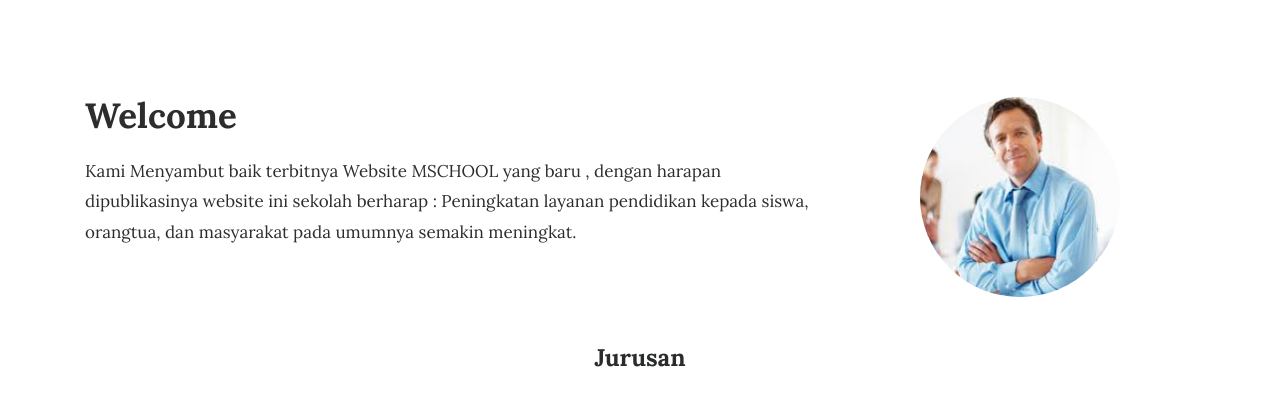
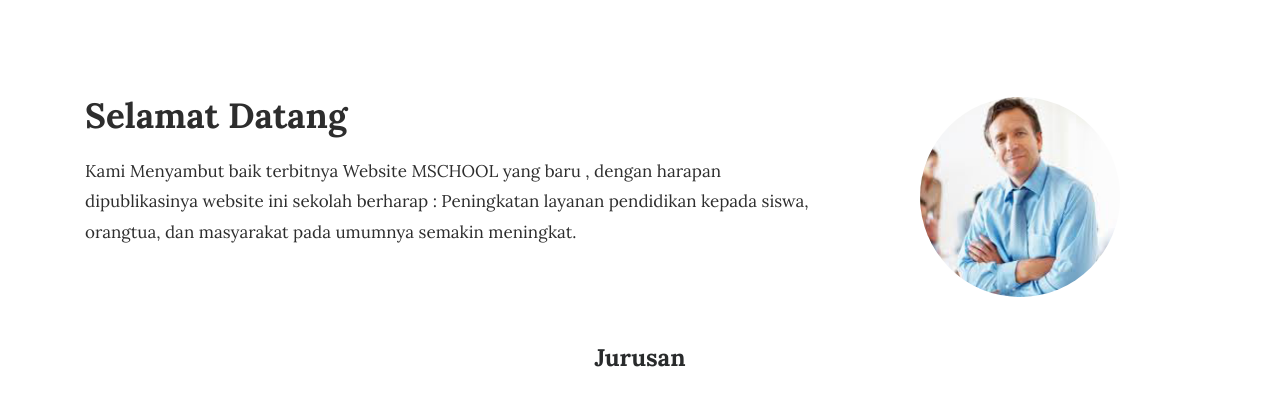
Before and after one commit to asep-krwn/smk_asshiddiqiyah, a CodeIgniter app: page /smk_asshiddiqiyah/ in a window 1280 px wide. Shown: the part 1117-1516 px from the top of the page. Run offline with CodeIgniter, Linux system fonts and the light colour scheme; data comes from the database, SQL or seed files in the repository.

Commit message:
Perubahan Selamat datang

```diff
--- a/application/views/depan/v_home.php
+++ b/application/views/depan/v_home.php
@@ -170,7 +170,7 @@
         <div class="container">
             <div class="row justify-content-center">
                 <div class="col-md-8">
-                    <h2>Welcome</h2>
+                    <h2>Selamat Datang</h2>
                     <p>Kami Menyambut baik terbitnya Website MSCHOOL yang baru , dengan harapan dipublikasinya website ini sekolah berharap : Peningkatan layanan pendidikan kepada siswa, orangtua, dan masyarakat pada umumnya semakin meningkat. </p>
                 </div>
                 <div class="col-md-4">
```
